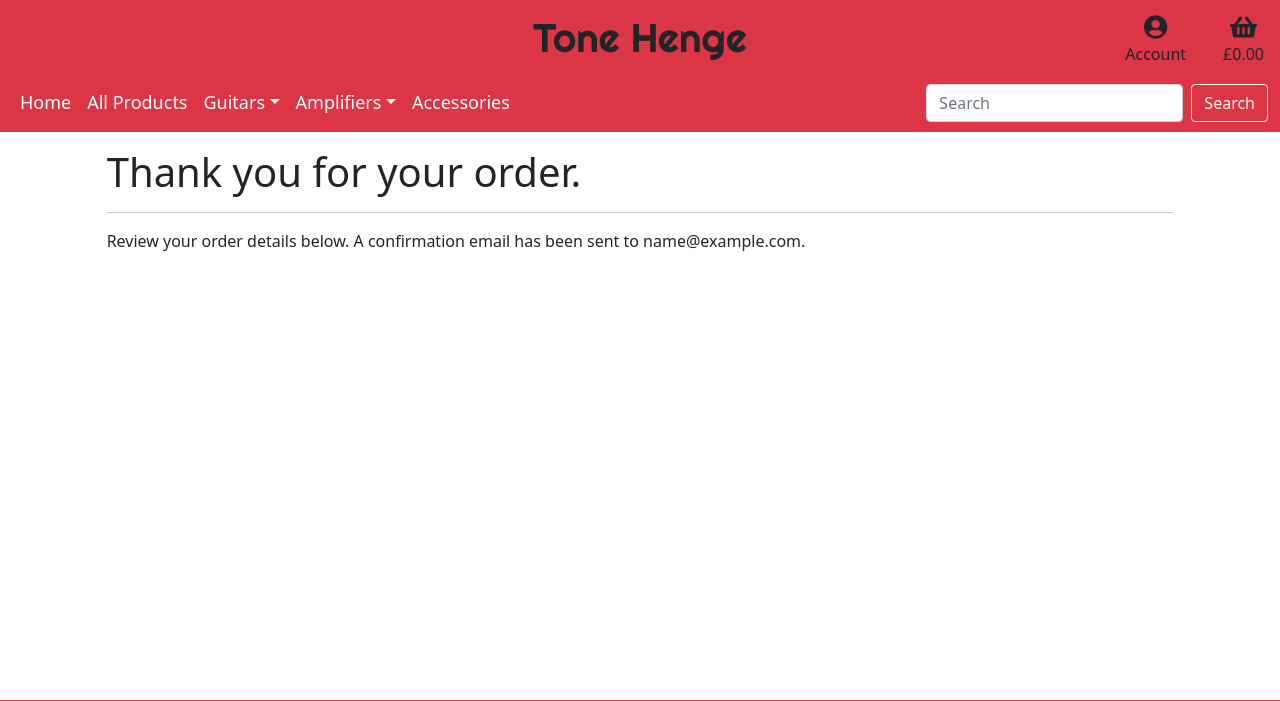
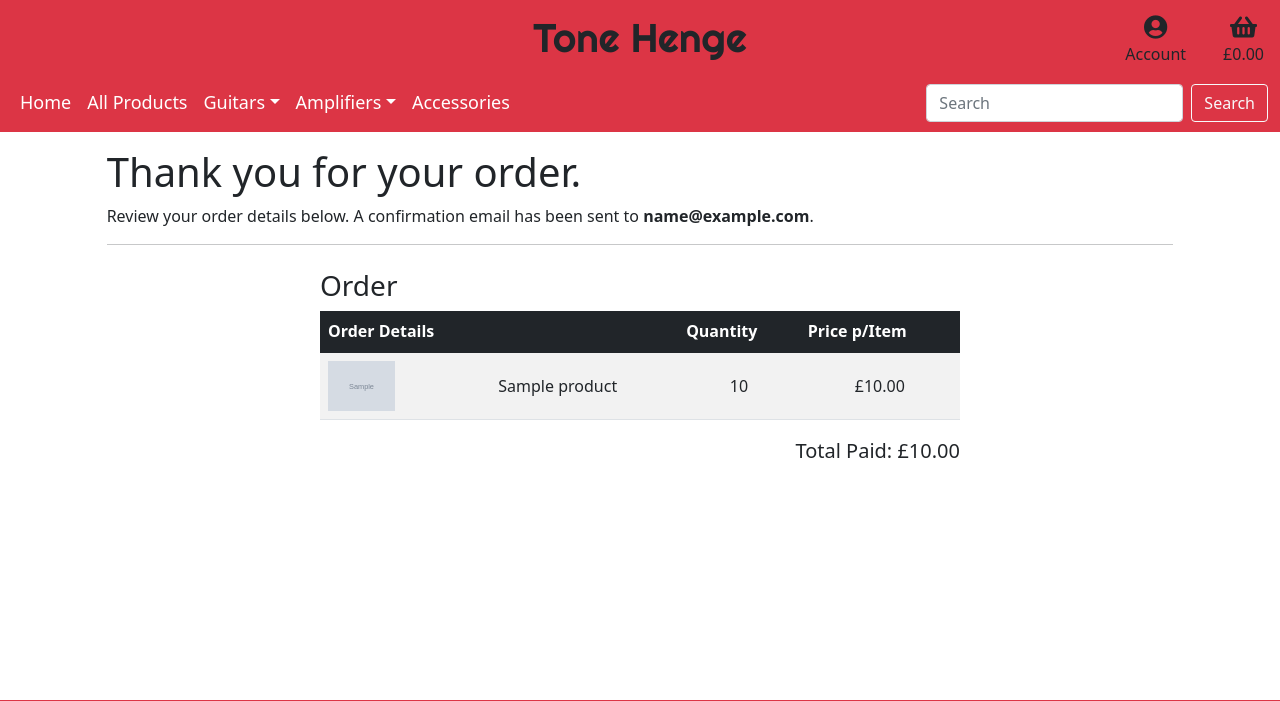
Before and after one commit to Code-Institute-Submissions/tone-henge, a Django app: page /checkout/success/1 in a window 1280 px wide. Shown: the top 701 px of the page. Run offline with Django 4.2, Linux system fonts and the light colour scheme; tables that the repository leaves empty hold one stand-in row (values such as "Sample post"); grey boxes marked "Sample" are stand-in pictures; some libraries are stand-ins or nearby versions.

Commit message:
Add order details to checkout success page

```diff
--- a/checkout/templates/checkout/checkout_success.html
+++ b/checkout/templates/checkout/checkout_success.html
@@ -3,11 +3,59 @@
 {% block content %}
 
 <div class="content-container">
+    <!-- Header -->
     <div class="row g-0 justify-content-center mt-3">
         <div class="col-10">
             <h1>Thank you for your order.</h1>
+            <p>Review your order details below. A confirmation email has been sent to
+                <strong>{{ order.email }}</strong>.</p>
             <hr>
-            <p>Review your order details below. A confirmation email has been sent to {{ order.email }}.</p>
+        </div>
+    </div>
+
+    <!-- Order Details -->
+    <div class="row g-0 justify-content-center mt-2">
+        <div class="col-10 col-lg-6">
+            <h2 class="fs-3">Order</h2>
+            <table class="table table-striped rounded align-middle">
+                <thead class="table-dark">
+                    <tr>
+                        <th scope="col">Order Details</th>
+                        <th scope="col"></th>
+                        <th scope="col">Quantity</th>
+                        <th scope="col">Price p/Item</th>
+                    </tr>
+                </thead>
+
+                <tbody>
+                    {% for item in order.lineitems.all %}
+                    <tr>
+                        <!-- Line Item Details -->
+                        <td>
+                            <img class="img-fluid checkout-img" src="{{ item.product.image.url }}" alt="product image">
+                        </td>
+                        <td class="">
+                            {{ item.product.name }}
+                        </td>
+
+                        <!-- Quantity -->
+                        <td class="text-center">
+                            {{ item.quantity }}
+                        </td>
+
+                        <!-- Price -->
+                        <td class="text-center">
+                            £{{ item.product.price }}
+                        </td>
+                    </tr>
+                    {% endfor %}
+                </tbody>
+            </table>
+
+            <!-- Total -->
+            <div class="d-flex justify-content-end">
+                <span class="fs-5">Total Paid: £{{ order.total }}</span>
+            </div>
         </div>
     </div>
 </div>
```
